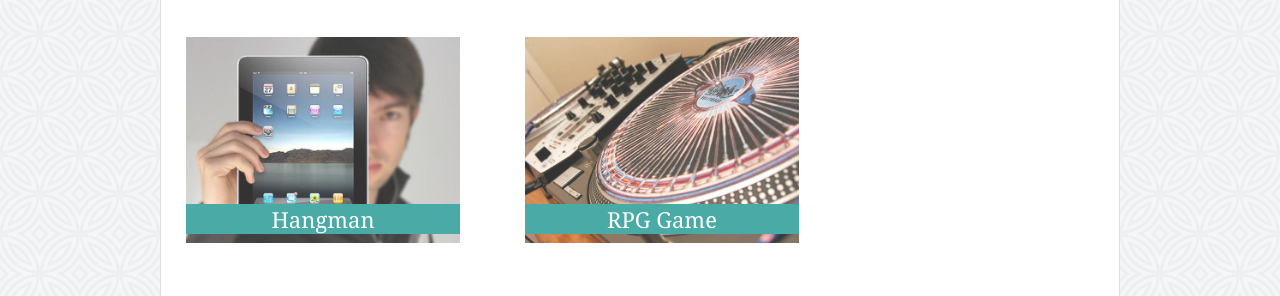
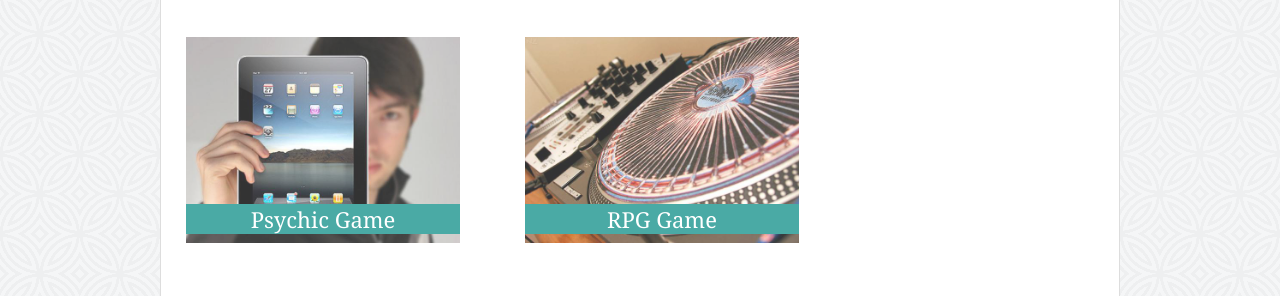
Before and after one commit to abzamer/Responsive-Portfolio, a plain HTML site: page portfolio.html in a window 1280 px wide. Shown: the part 206-502 px from the top of the page. Drawn offline with Linux system fonts and the light colour scheme.

Commit message:
added link to Psychic Game in Portfolio page

```diff
--- a/portfolio.html
+++ b/portfolio.html
@@ -28,8 +28,10 @@
 
 
             <div class="row">
-                <img  src="assets/images/man.jpg" alt="Hangman">
-                <h3>Hangman</h3>
+                <a href="https://abzamer.github.io/Psychic-Game/">
+                <img  src="assets/images/man.jpg" alt="Psychic Game">
+                </a>
+                <h3>Psychic Game</h3>
             </div>
 
             <div class="row">
```
